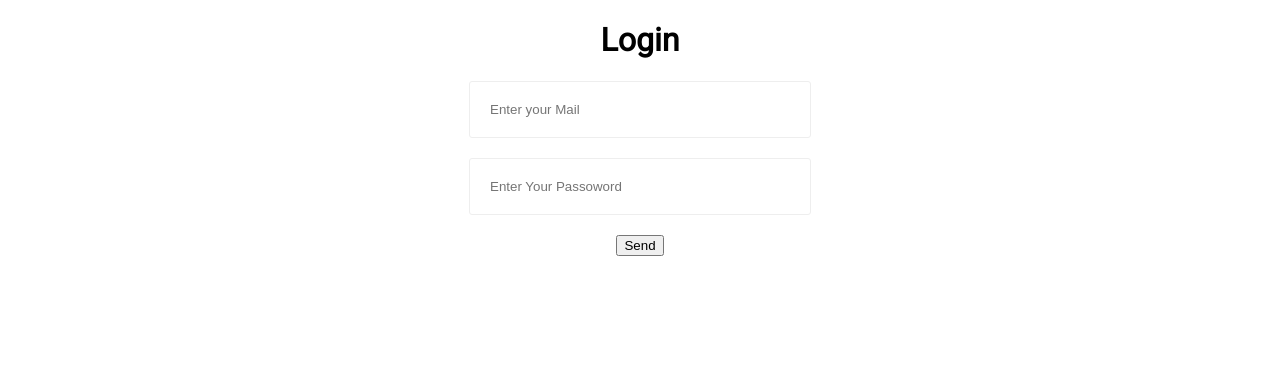
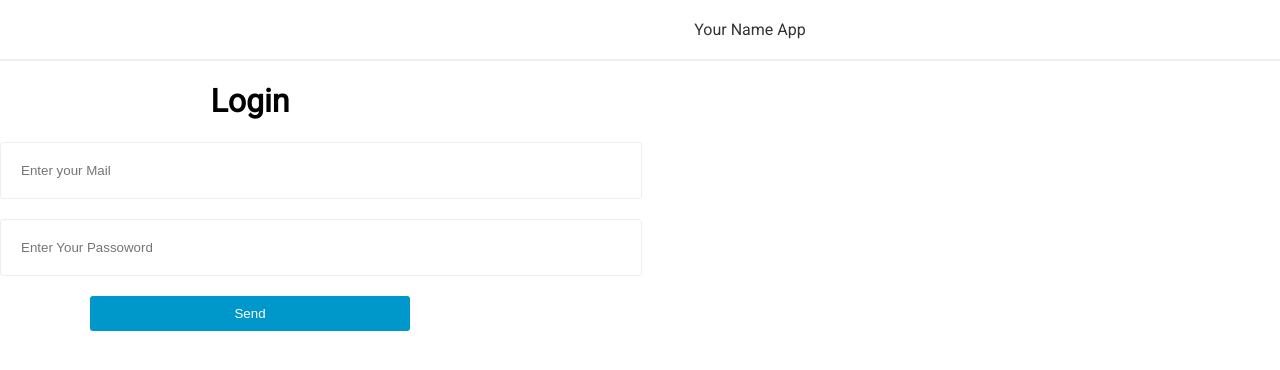
Before and after one commit to missaelcv/Registro-y-Login-de-Usuarios-con-PHP-y-Mysql, a PHP site: page /login.php in a window 1280 px wide; the page is wider, and only the part inside the window is pictured. Shown: the top 370 px of that part. Run offline with PHP 8.4, Linux system fonts and the light colour scheme.

Commit message:
Php requiere

```diff
--- a/assets/css/style.css
+++ b/assets/css/style.css
@@ -3,15 +3,43 @@ body {
     padding: 0;
     font-family: 'Roboto', sans-serif;
     text-align: center;
+    width: 500px;
   }
 
-  /* Input Forms*/
   input[type="text"], input[type="password"]{
     outline: none;
     padding: 20px;
     display: block;
-    width: 300px;
+    width: 600px;
     border-radius: 3px;
     border: 1px solid #eee;
     margin: 20px auto;
   }
+
+  input[type="submit"] {
+    padding: 10px;
+    color: #fff;
+    background: #0098cb;
+    width: 320px;
+    margin: 20px auto;
+    margin-top: 0;
+    border: 0;
+    border-radius: 3px;
+    cursor: pointer;
+  }
+  input[type="submit"]:hover {
+    background-color: #00b8eb;
+  }
+
+  header {
+    border-bottom: 2px solid #eee;
+    padding: 20px 0;
+    margin-bottom: 10px;
+    width: 300%;
+    text-align: center;
+  }
+
+  header a {
+    text-decoration: none;
+    color: #333;
+  }
--- a/index.php
+++ b/index.php
@@ -2,13 +2,13 @@
 <html lang="en">
 <head>
     <meta charset="UTF-8">
-    <meta http-equiv="X-UA-Compatible" content="IE=edge">
-    <meta name="viewport" content="width=device-width, initial-scale=1.0">
     <title>Welcome To youe App</title>
     <link href="https://fonts.googleapis.com/css2?family=Roboto" rel="stylesheet">
     <link rel="stylesheet" href="assets/css/style.css">
 </head>
 <body>
+     <?php require 'partials/header.php' ?>
+
     <h1>Please login or SignUp</h1>
 
     <a href="login.php">Login</a> or
--- a/login.php
+++ b/login.php
@@ -8,6 +8,9 @@
 
 </head>
 <body>
+
+<?php require 'partials/header.php' ?>
+
     <h1>Login</h1>
 
     <form action="login.php" method="post">
```
